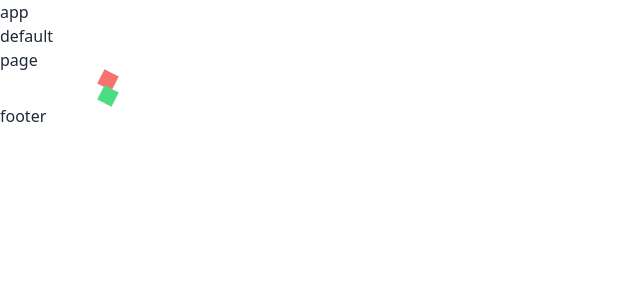
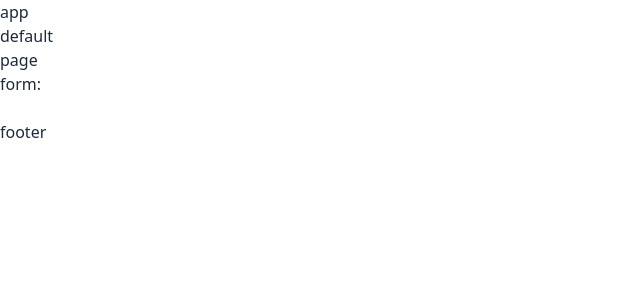
Before and after one commit to mrcod3r-ir/acm-eccommerce, a Nuxt app: page / in a window 1280 px wide. Shown: the top 300 px of the page, without its empty margins (0-640 px from the left). Built offline with nearby package versions, Linux system fonts and the light colour scheme.

Commit message:
p30 completed = add veevalidate and yup

```diff
--- a/package.json
+++ b/package.json
@@ -18,6 +18,8 @@
     "@tailwindcss/line-clamp": "^0.3.1",
     "@vueuse/core": "^8.2.3",
     "daisyui": "^2.13.5",
-    "gsap": "^3.10.2"
+    "gsap": "^3.10.2",
+    "vee-validate": "^4.5.10",
+    "yup": "^0.32.11"
   }
 }
--- a/pages/index.vue
+++ b/pages/index.vue
@@ -1,17 +1,25 @@
 <script>
-	import { gsap } from "gsap"
+	import { Field, Form } from "vee-validate"
 	export default {
-		setup() {
-			onMounted(() => {
-				gsap.to(".box", { rotation: 27, x: 100, duration: 1 })
-			})
+		components: {
+			Field,
+			Form
+		},
+		methods: {
+			// Validator function
+			isRequired(value) {
+				return value ? true : "This field is required"
+			}
 		}
 	}
 </script>
 <template>
 	<div>
 		<h1>page</h1>
-		<div class="box w-4 h-4 bg-red-400"></div>
-		<div class="box w-4 h-4 bg-green-400"></div>
+		form:
+		<Form v-slot="{ errors }">
+			<Field name="field" :rules="isRequired" />
+			<span class="text-red-400">{{ errors.field }}</span>
+		</Form>
 	</div>
 </template>
```
Also changed, not shown: 1 other file (tests, documents, lock files or other folders).
